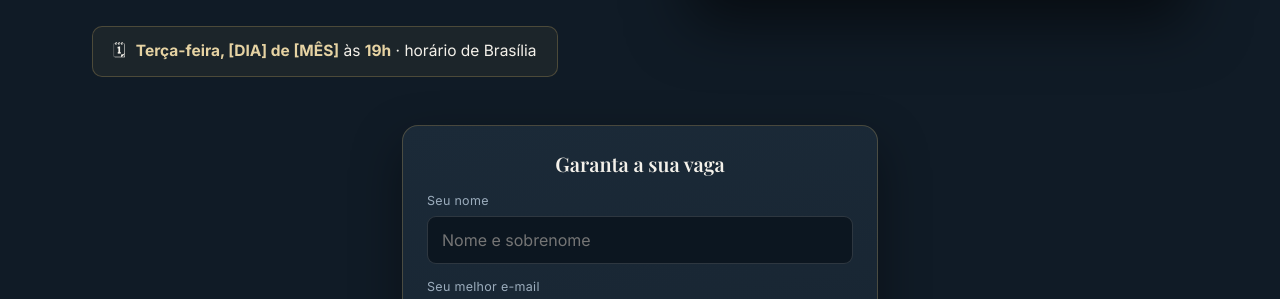
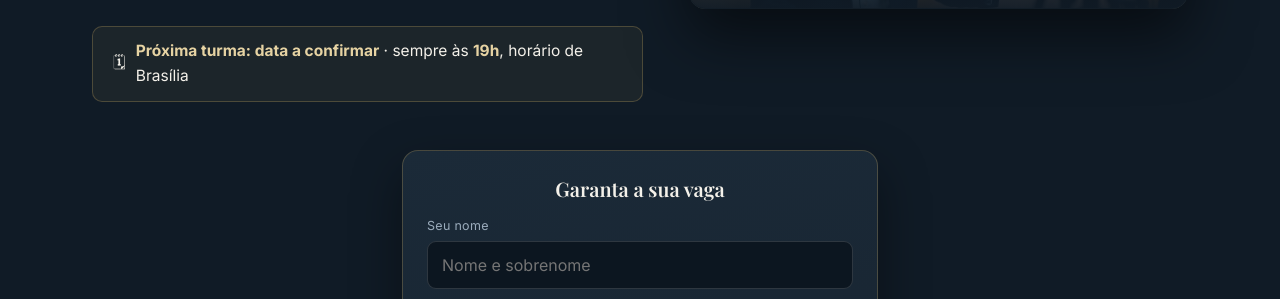
Before and after one commit to ivancdp/laivou-lp, a plain HTML site: page index.html in a window 1280 px wide. Shown: the part 459-758 px from the top of the page. Drawn offline with nearby package versions, Linux system fonts and the light colour scheme.

Commit message:
Tira o placeholder de data do hero

```diff
--- a/index.html
+++ b/index.html
@@ -206,7 +206,7 @@ src="https://www.facebook.com/tr?id=1758951418734463&ev=PageView&noscript=1"></n
       <h1>Clientes novos pagando <span class="gold">R$ 1.800/mês</span> sem você precisar virar vendedor</h1>
       <p class="sub">Em 90 minutos eu mostro o sistema que faz empresários da sua região chegarem até o seu escritório já querendo contratar. Sem cold call, sem prospecção fria, sem depender de indicação.</p>
       <!-- ⚠️ PREENCHER A DATA -->
-      <div class="quando">🗓 <span><b>Terça-feira, [DIA] de [MÊS]</b> às <b>19h</b> · horário de Brasília</span></div>
+      <div class="quando">🗓 <span><b>Próxima turma: data a confirmar</b> · sempre às <b>19h</b>, horário de Brasília</span></div>
     </div>
 
     <div class="hero-photo">
```
